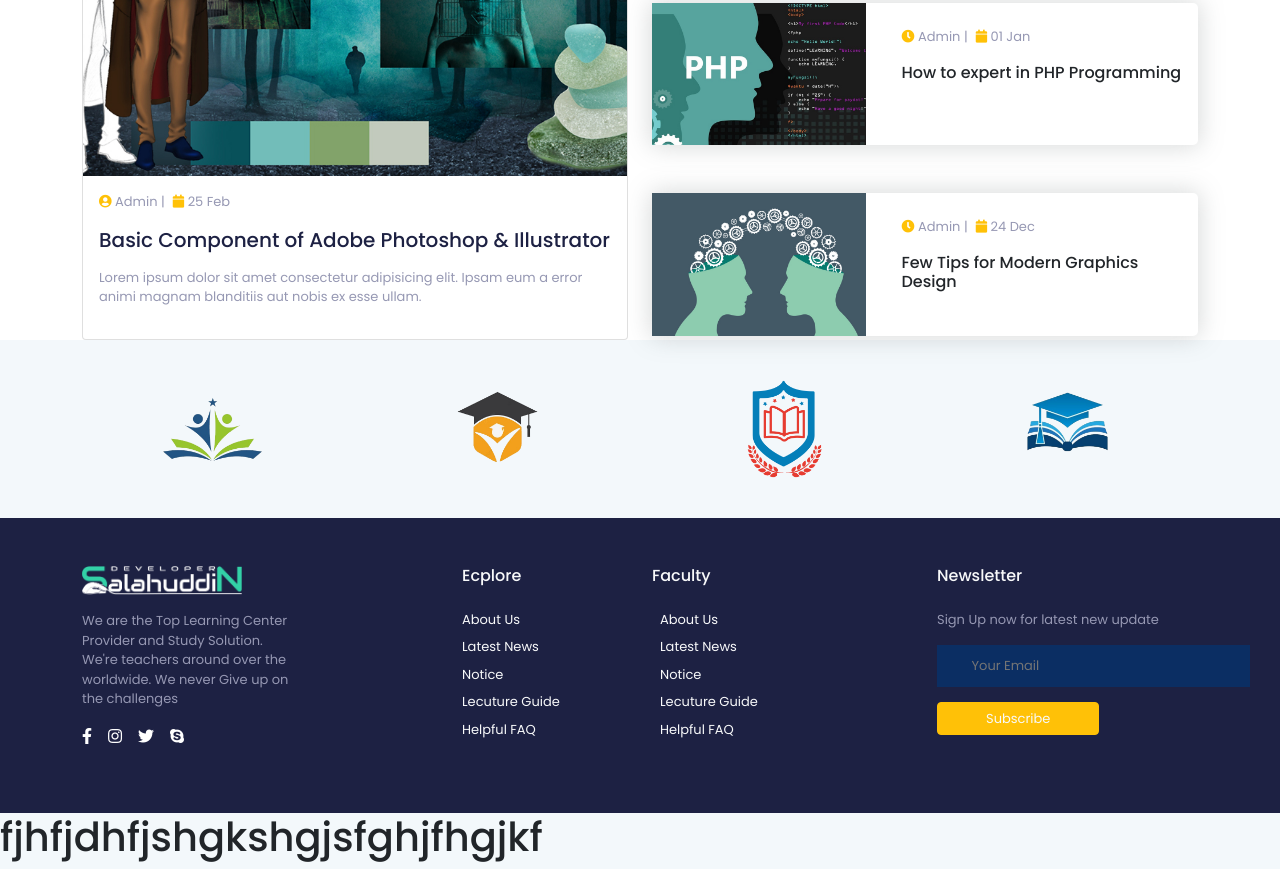
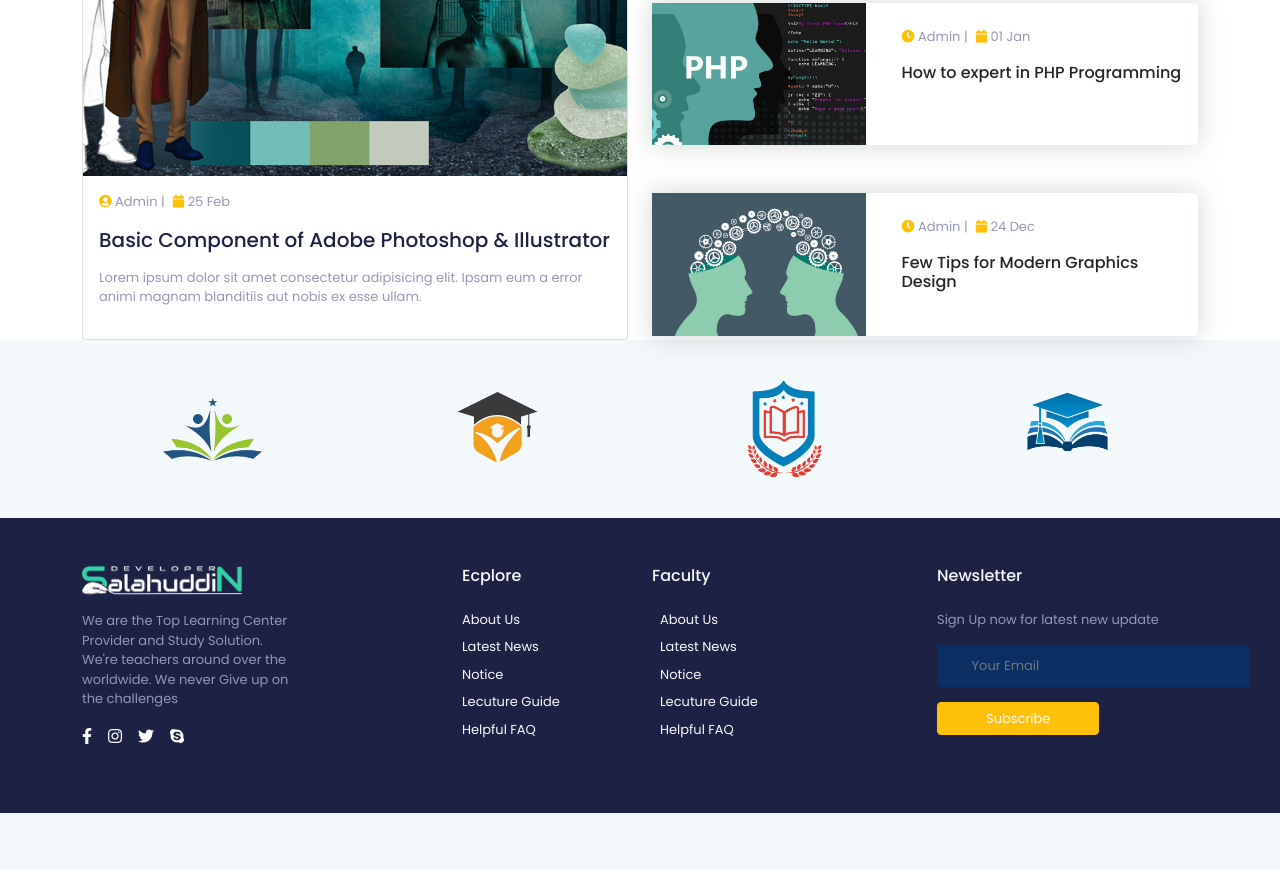
Before and after one commit to mdsalahuddinkhan/msk-practice, a plain HTML site: page index.html in a window 1280 px wide. Shown: the part 5669-6538 px from the top of the page. After the commit the page ends 6482 px from the top, so only its background shows below. Drawn offline with nearby package versions, Linux system fonts and the light colour scheme.

Commit message:
habijabi delete

```diff
--- a/index.html
+++ b/index.html
@@ -632,15 +632,6 @@
    </section>
    <!-- Top-Footer-End -->
 
-
-
-   <h1>fjhfjdhfjshgkshgjsfghjfhgjkf</h1>
-
-
-
-
-
-
     <!-- Footer-Section-Start -->
     <!-- Footer-Section-End -->
 
```
